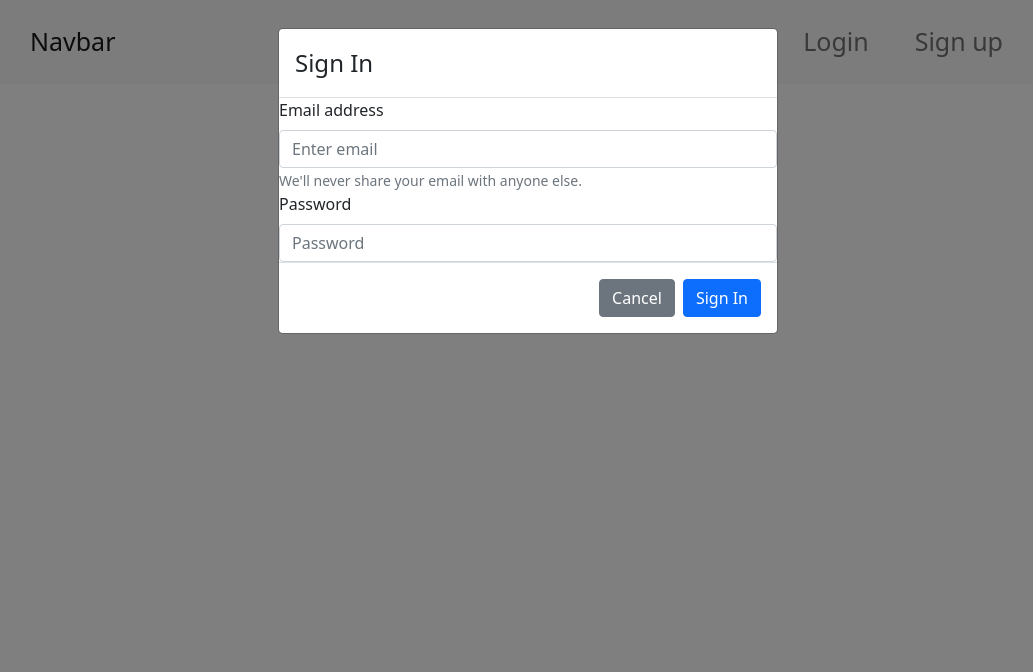
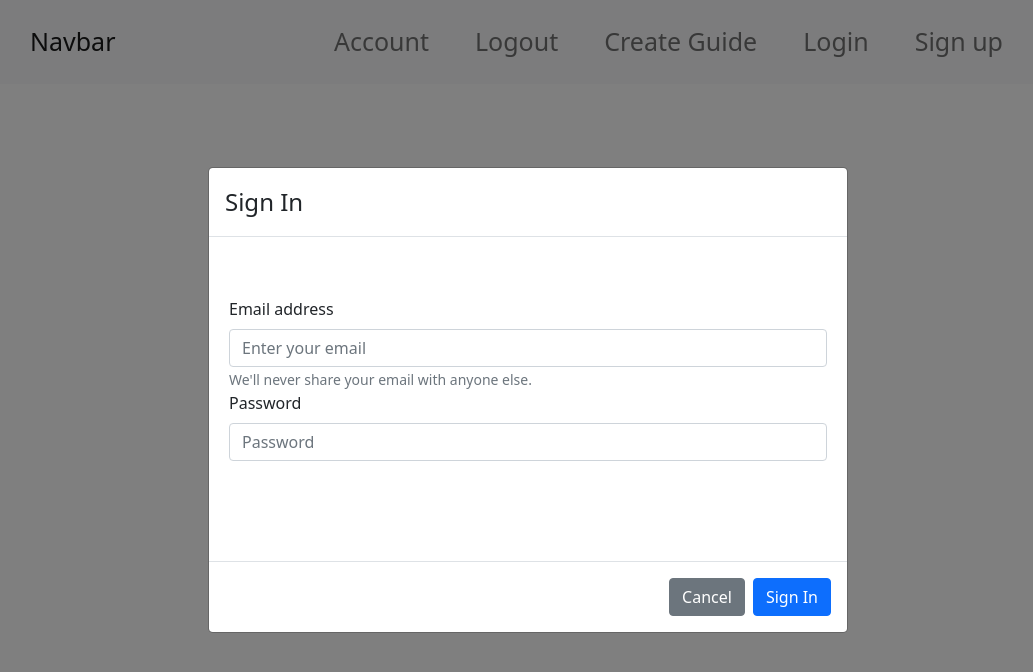
Before and after one commit to wrimicha/React_Auth_Modal, a React (Create React App) app: page /about in a window 1280 px wide. Shown: the top 672 px of the page, without its empty margins (112-1145 px from the left). Built offline with nearby package versions, Linux system fonts and the light colour scheme.

Commit message:
Created the login modal

```diff
--- a/src/components/Nav/NavMenu.js
+++ b/src/components/Nav/NavMenu.js
@@ -1,6 +1,7 @@
 import React from "react";
 import { Link } from "react-router-dom";
 import Button from "react-bootstrap/Button";
+//import LoginModal from "../../views/Modals/Login";
 import "./NavMenu.css";
 
 function NavMenu() {
--- a/src/views/Modals/Login.js
+++ b/src/views/Modals/Login.js
@@ -1,45 +1,42 @@
 import React, { useState, useEffect } from "react";
 import { Modal, Button, Form } from "react-bootstrap";
+import "./Modals.css";
 
 function LoginModal() {
   const [show, setShow] = useState(true);
+  const [email, setEmail] = useState("Enter your email");
+  const [password, setPassword] = useState();
 
   const handleClose = () => setShow(false);
   const handleShow = () => setShow(true);
 
-  const signIn = () => {
+  const signin = () => {
     setShow(false);
+    console.log(email, password);
     //signInWithEmailAndPassword
   };
 
   return (
-    // <div id="modal-login" class="modal">
-    //   <div class="modal-content">
-    //     <h4>Login</h4>
-    //     <br />
-    //     <form id="login-form">
-    //       <div class="input-field">
-    //         <input type="email" id="login-email" required />
-    //         <label for="login-email">Email address</label>
-    //       </div>
-    //       <div class="input-field">
-    //         <input type="password" id="login-password" required />
-    //         <label for="login-password">Your password</label>
-    //       </div>
-    //       <button class="btn yellow darken-2 z-depth-0">Login</button>
-    //     </form>
-    //   </div>
-    // </div>
-
     <>
-      <Modal show={show} onHide={handleClose}>
+      <Modal
+        centered
+        size="xl"
+        dialogClassName="mainModal"
+        show={show}
+        onHide={handleClose}
+      >
         <Modal.Header>
           <Modal.Title>Sign In</Modal.Title>
         </Modal.Header>
-        <Form>
+        <Form className="formMain">
           <Form.Group controlId="formBasicEmail">
             <Form.Label>Email address</Form.Label>
-            <Form.Control type="email" placeholder="Enter email" />
+            <Form.Control
+              type="email"
+              placeholder={email}
+              onChange={(text) => setEmail(text.target.value)}
+            />
+            {/* <input value={email} onTextChange={handleInputChange} /> */}
             <Form.Text className="text-muted">
               We'll never share your email with anyone else.
             </Form.Text>
@@ -47,7 +44,11 @@ function LoginModal() {
 
           <Form.Group controlId="formBasicPassword">
             <Form.Label>Password</Form.Label>
-            <Form.Control type="password" placeholder="Password" />
+            <Form.Control
+              type="password"
+              placeholder="Password"
+              onChange={(pass) => setPassword(pass.target.value)}
+            />
           </Form.Group>
           <Form.Group controlId="formBasicCheckbox">
             {/* <Form.Check type="checkbox" label="Check me out" /> */}
@@ -60,7 +61,7 @@ function LoginModal() {
           <Button variant="secondary" onClick={handleClose}>
             Cancel
           </Button>
-          <Button variant="primary" onClick={handleClose}>
+          <Button variant="primary" onClick={signin}>
             Sign In
           </Button>
         </Modal.Footer>
--- /dev/null
+++ b/src/views/Modals/Modals.css
@@ -0,0 +1,10 @@
+.formMain {
+  margin: 20px;
+  margin-bottom: 100px;
+  margin-top: 60px;
+}
+
+.mainModal {
+  width: 50% !important;
+  height: 50% !important;
+}
```
